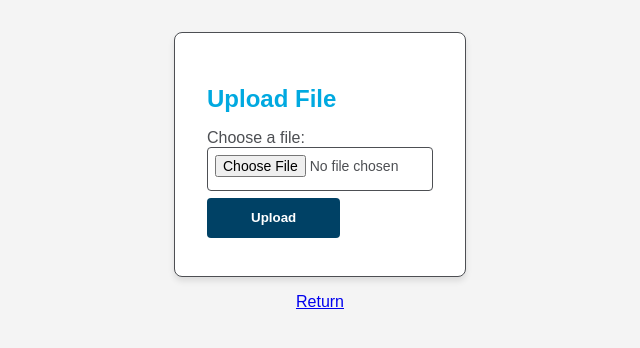
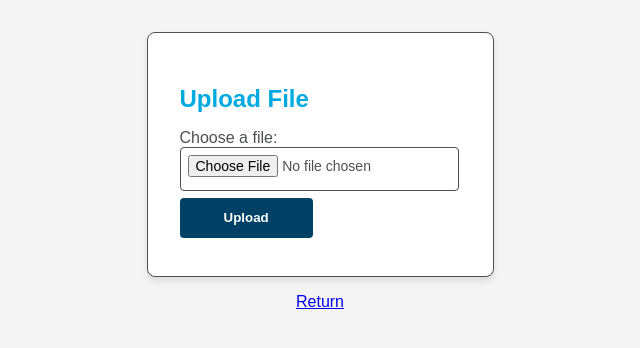
Before and after one commit to DSUmjham/remote-protocol-analyzer, a Flask app: page /upload in a window 1280 px wide. Shown: the part 70-418 px from the top of the page, without its empty margins (320-960 px from the left). Run offline with Flask 3, Linux system fonts and the light colour scheme.

Commit message:
fixes input width CSS

```diff
--- a/docker/docker-rpa/app/static/style.css
+++ b/docker/docker-rpa/app/static/style.css
@@ -34,7 +34,7 @@ input {
 	display: block;
 	font-size: 14px;
 	height: 2em;
-	width: 15em;
+	width: calc(100% - 1.25em);
 	border: 1px solid #4d4f53;
 	border-radius: 4px;
 	padding: 0.5em;
```
